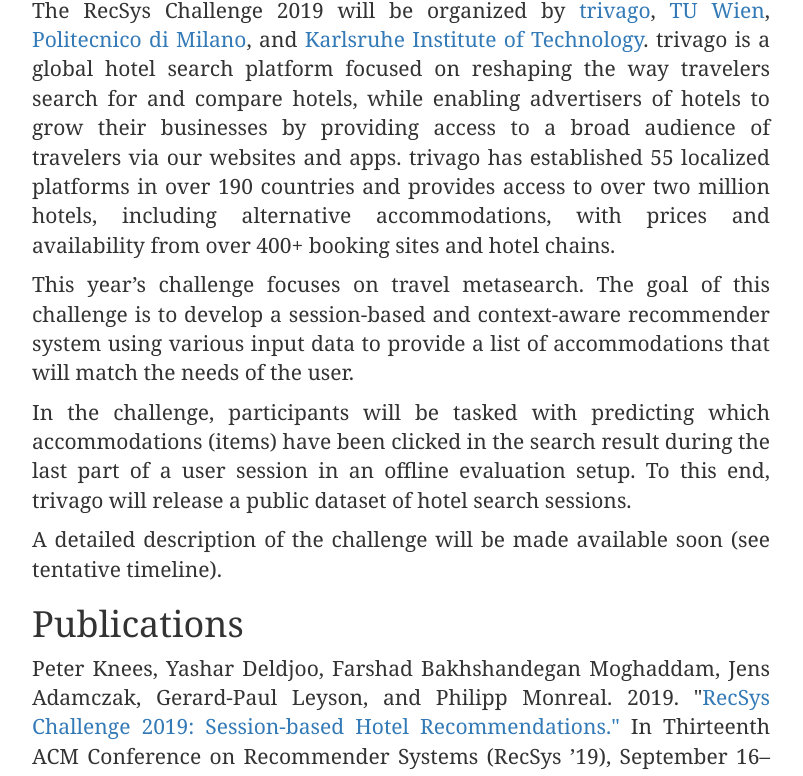
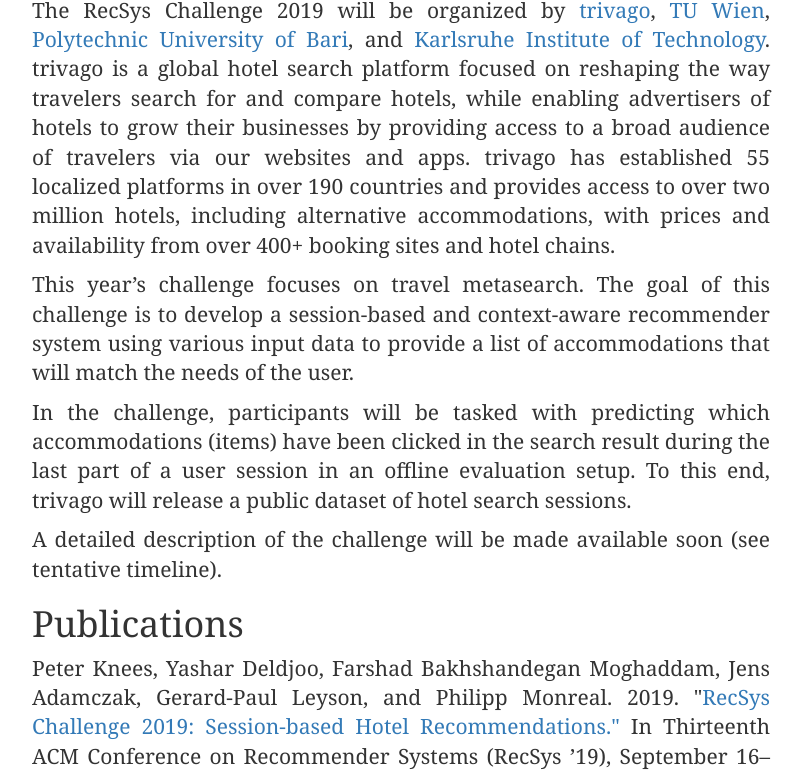
Before and after one commit to recsyschallenge/2019, a plain HTML site: page index.html in a window 1280 px wide. Shown: the part 230-1006 px from the top of the page, without its empty margins (239-1042 px from the left). Drawn offline with Linux system fonts and the light colour scheme.

Commit message:
minor update

```diff
--- a/index.html
+++ b/index.html
@@ -59,8 +59,7 @@
       <div id="about" class="lead" align="justify">
          <h1>About</h1>
          <p> The RecSys Challenge 2019 will be organized by <a href="http://www.trivago.com">trivago</a>, <a
-               href="https://www.tuwien.ac.at/">TU Wien</a>, <a href="https://www.polimi.it/en">Politecnico di
-               Milano</a>, and <a href="http://www.kit.edu/">Karlsruhe Institute of Technology</a>. trivago is a global
+               href="https://www.tuwien.ac.at/">TU Wien</a>, <a href="http://www.en.poliba.it/">Polytechnic University of Bari</a>, and <a href="http://www.kit.edu/">Karlsruhe Institute of Technology</a>. trivago is a global
             hotel search platform focused on reshaping the way travelers search for and compare hotels, while enabling
             advertisers of hotels to grow their businesses by providing access to a broad audience of travelers via our
             websites and apps. trivago has established 55 localized platforms in over 190 countries and provides access
```
